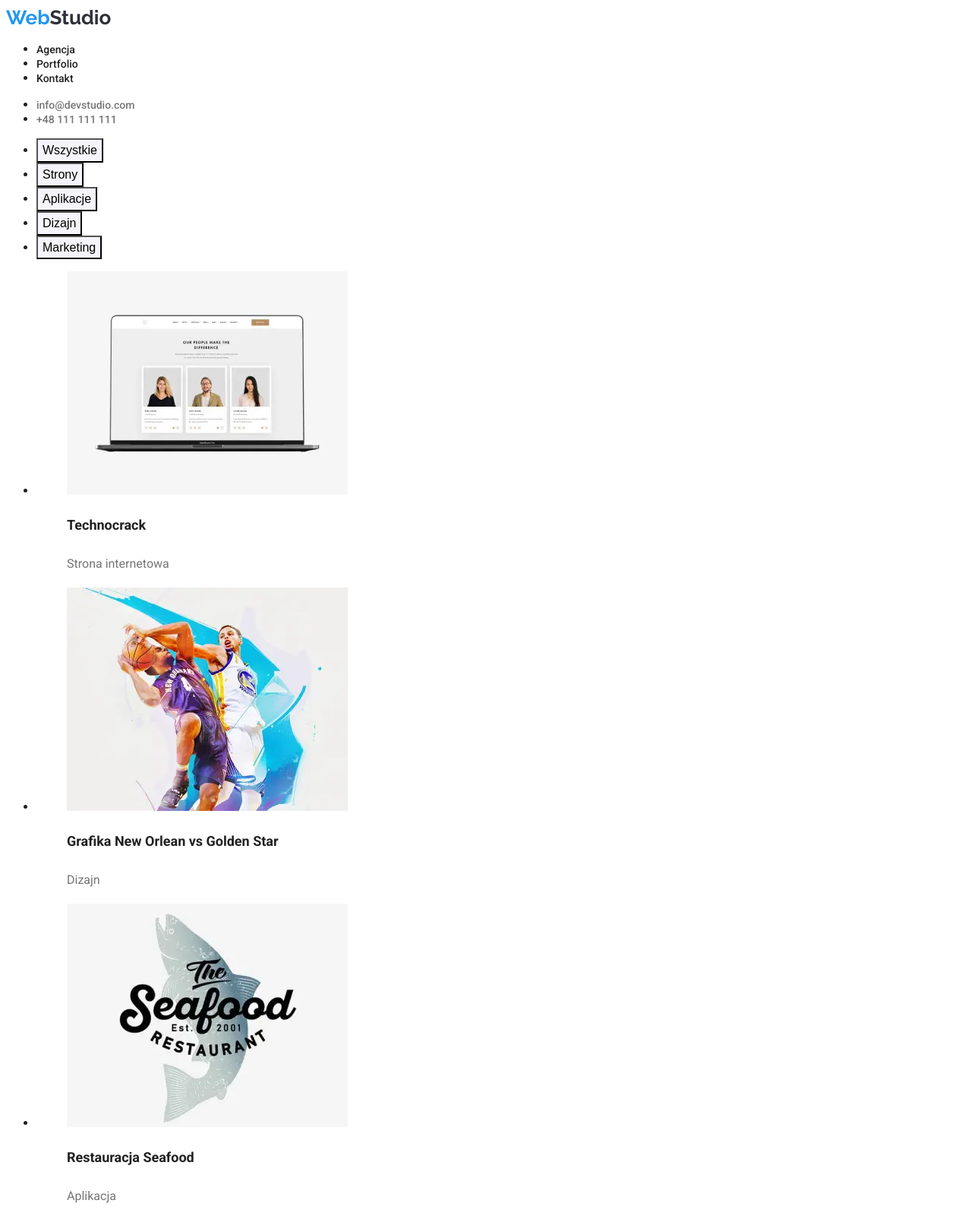
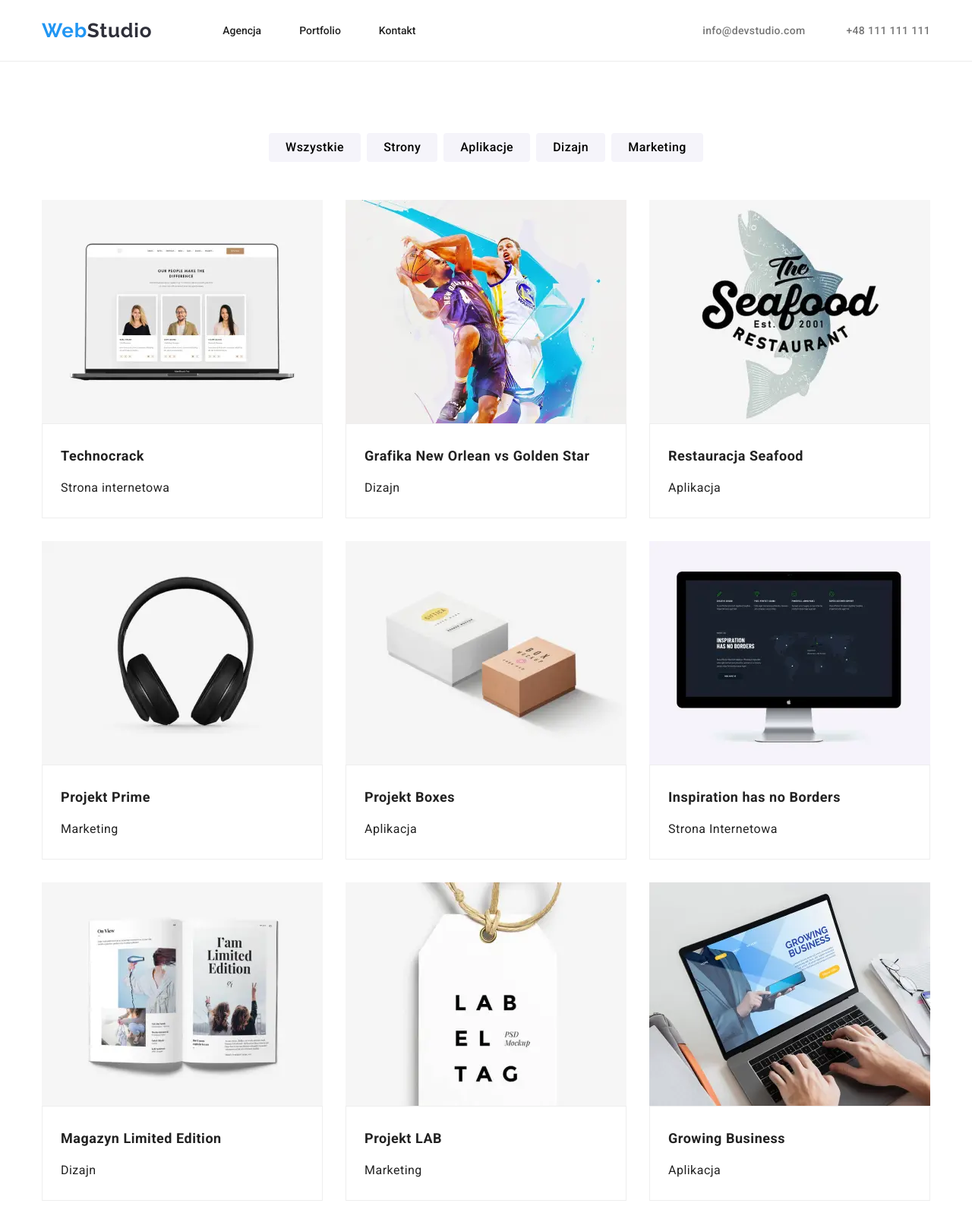
Before and after one commit to patryktomasztomaszek/patryktomasztomaszek.github.io, a plain HTML site: page portfolio.html in a window 1280 px wide. Shown: the top 1600 px of the page at 76% size. Drawn offline with nearby package versions, Linux system fonts and the light colour scheme.

Commit message:
Homework #3

```diff
--- a/css/styles.css
+++ b/css/styles.css
@@ -1,15 +1,81 @@
-/* font-family
-color
-font-size
-line-height
-font-weight
-button pointer */
+/* Style reset */
+h1,
+h2,
+h3,
+h4,
+h5,
+h6 {
+  margin: 0;
+  padding: 0;
+}
+p {
+  margin: 0;
+  padding: 0;
+}
+ul,
+ol {
+  margin: 0;
+  padding: 0;
+}
 
+.list {
+  list-style: none;
+}
+/* Style reset end */
+
+/* Global */
 body {
+  margin: 0;
   font-family: Roboto, sans-serif;
   color: #212121;
 }
 
+.container {
+  width: 1200px;
+  padding: 0 15px;
+  margin: 0 auto;
+}
+
+.section {
+  padding: 94px 0;
+}
+
+.button {
+  border: 0;
+  cursor: pointer;
+
+  font-size: 16px;
+  font-weight: 500;
+  line-height: 1.62;
+
+  background-color: #f5f4fa;
+}
+.button:hover {
+  background-color: #2196f3;
+  color: white;
+}
+
+.header_1 {
+  color: white;
+  font-weight: 900;
+  font-size: 44px;
+  line-height: 1.36;
+  text-transform: uppercase;
+}
+
+h2,
+h3,
+p {
+  letter-spacing: 0.03em;
+}
+
+img {
+  display: block;
+}
+
+/* Global end */
+
+/* Header */
 .link {
   text-decoration: none;
   font-style: normal;
@@ -22,9 +88,12 @@ body {
   color: #2196f3;
 }
 .link_logo {
+  align-self: center;
   font-family: Raleway, serif;
   font-size: 26px;
   line-height: 1.19;
+  margin-right: 93px;
+  letter-spacing: 0.03em;
 }
 
 .logo_left_side {
@@ -37,9 +106,44 @@ body {
   color: #ffffff;
 }
 
+.header .container {
+  display: flex;
+  align-items: center;
+  height: 80px;
+}
+
 .nav,
+.menu {
+  align-self: center;
+}
+
+.menu,
 .header_contact {
   font-weight: 500;
+  align-self: center;
+}
+
+.header_contact {
+  margin: 0 0 0 auto;
+}
+
+.header-contact-item {
+  margin-right: 50px;
+  letter-spacing: 0.02em;
+}
+
+.menu-item,
+.header-contact-item {
+  display: inline-block;
+}
+
+.menu-item {
+  margin-right: 46px;
+}
+
+.menu-item:last-child,
+.header-contact-item:last-child {
+  margin: 0;
 }
 
 .link_menu_left {
@@ -49,86 +153,214 @@ body {
 .link_menu_right {
   color: #757575;
 }
+.header {
+  border-bottom: 1px solid #ececec;
+}
+/* Header end */
+/* Slider */
+.slider {
+  display: flex;
+  height: 600px;
+  flex-flow: column nowrap;
+  justify-content: center;
+  align-items: center;
 
-.button {
-  cursor: pointer;
-  font-weight: 500;
-  line-height: 1.62;
-  background-color: #f5f4fa;
-  font-size: 16px;
+  background: #2f303a;
 }
 
-.button:hover {
-  background-color: #2196f3;
-  color: white;
+.slider_header {
+  width: 696px;
+  align-self: auto;
+
+  text-align: center;
+  letter-spacing: 0.06em;
+
+  margin-bottom: 30px;
 }
 
 .button_slider {
+  margin: 0 auto;
   cursor: pointer;
   line-height: 1.87;
+
   background-color: #2196f3;
   color: #ffffff;
+
   font-size: 16px;
+  font-weight: 700;
+
+  box-shadow: 0px 4px 4px rgba(0, 0, 0, 0.15);
+  border: 0;
+  border-radius: 4px;
+  padding: 10px 42px;
+}
+/* Slider end */
+
+/* Paragraphs section */
+.paragraphs {
+  display: flex;
+
+  justify-content: center;
+  align-items: center;
+
+  list-style-type: none;
+}
+.paragraphs-item {
+  display: block;
 }
 
-.header_1 {
-  color: white;
-  font-weight: 900;
-  font-size: 44px;
-  line-height: 1.36;
-  text-transform: uppercase;
+.paragraphs-item:first-child {
+  margin-right: 0;
 }
-.header_2 {
-  font-weight: bold;
-  font-size: 36px;
-  line-height: 1.17;
+.paragraphs-item:last-child {
+  margin-left: 0;
 }
 .header_3 {
   font-size: 14px;
   font-weight: bold;
   line-height: 1.14;
+  margin-bottom: 10px;
 }
 .paragraph {
+  font-size: 14px;
   color: #757575;
   line-height: 1.71;
 }
+/* Paragraphs section end */
+/* What we do */
+.header_2 {
+  text-align: center;
+  font-weight: bold;
+  font-size: 36px;
+  line-height: 1.17;
+  margin-bottom: 50px;
+}
+.images {
+  display: flex;
+  justify-content: center;
+  align-items: center;
+  list-style-type: none;
+}
+.images_item {
+  display: inline-block;
+  margin: 0 15px;
+}
+/* What we do end */
+/* Crew */
 
-.list_item_upper {
-  font-weight: 700;
-  font-size: 18px;
-  line-height: 2;
-}
-.list_item_lower {
-  color: #757575;
-  font-size: 16px;
-  line-height: 1.87;
+.team {
+  background: #f5f4fa;
 }
 
+.crew {
+  display: flex;
+  justify-content: center;
+  align-items: center;
+  list-style-type: none;
+}
+.crew_member {
+  margin: 0 15px;
+  background: #ffffff;
+  box-shadow: 0px 1px 3px rgba(0, 0, 0, 0.12), 0px 1px 1px rgba(0, 0, 0, 0.14),
+    0px 2px 1px rgba(0, 0, 0, 0.2);
+  border-radius: 0px 0px 4px 4px;
+}
+.crew_member_figure {
+  margin: 0;
+}
+.crew_member_description {
+  text-align: center;
+}
 .list_crew_upper {
   font-weight: 500;
   font-size: 16px;
   line-height: 1.19;
+
+  margin: 30px 0 10px 0;
 }
 .list_crew_lower {
   color: #757575;
   font-size: 16px;
   line-height: 1.19;
+
+  margin: 10px 0 30px 0;
 }
-
-.slider,
+/* Crew end */
+/* Buttons */
+.buttons {
+  display: flex;
+  justify-content: center;
+}
+.button {
+  background: #f5f4fa;
+  border-radius: 4px;
+  padding: 6px 22px;
+  margin: 0 4px;
+  letter-spacing: 0.03em;
+}
+.button:hover {
+  background: #2196f3;
+  box-shadow: 0px 3px 1px rgba(0, 0, 0, 0.1), 0px 1px 2px rgba(0, 0, 0, 0.08),
+    0px 2px 2px rgba(0, 0, 0, 0.12);
+  border-radius: 4px;
+}
+/* Button end */
+/* Portfolio */
+.portfolio {
+  margin-bottom: 94px;
+}
+.section_portfolio {
+  padding-bottom: 50px;
+}
+.list {
+  display: flex;
+  justify-items: center;
+  flex-wrap: wrap;
+}
+.list_item {
+  margin: 0 0 30px 0;
+}
+.list_item:not(:nth-child(3n)) {
+  margin-right: 30px;
+}
+.list_description {
+  border: 1px solid #eeeeee;
+}
+.list_description_upper {
+  padding: 24px 0 0 24px;
+  font-weight: bold;
+  font-size: 18px;
+  line-height: 2;
+  color: #212121;
+}
+.list_description_lower {
+  padding: 9px 0 24px 24px;
+  font-size: 16px;
+  line-height: 1.87;
+  letter-spacing: 0.03em;
+}
+/* Portfolio end */
+/* Footer */
 .footer {
-  background: #2f303a; /*Na białym tle nie widać tekstu*/
+  background: #2f303a;
+}
+.footer_wrapper {
+  padding: 60px 0 60px 15px;
+}
+.footer_contact_info {
+  margin-top: 30px;
+}
+.address_footer {
+  margin: 9px 0;
+}
+.link_footer p {
+  margin: 9px 0;
+  color: rgba(255, 255, 255, 0.6);
 }
 .footer_contact_info {
   color: #ffffff;
   font-size: 14px;
   font-style: normal;
 }
-
-.team {
-  background: #f5f4fa;
-}
-
-.list_crew {
-  background: white;
-}
+/* Footer end */
+/* My CSS is catastrpohic garbage, i know ;( */
--- a/index.html
+++ b/index.html
@@ -5,6 +5,10 @@
     <meta charset="UTF-8" />
     <meta http-equiv="X-UA-Compatible" content="IE=edge" />
     <meta name="viewport" content="width=device-width, initial-scale=1.0" />
+    <link
+      rel="stylesheet"
+      href="https://cdnjs.cloudflare.com/ajax/libs/modern-normalize/1.1.0/modern-normalize.min.css"
+    />
     <link rel="stylesheet" href="css/styles.css" />
     <link
       href="https://fonts.googleapis.com/css2?family=Raleway:wght@700&family=Roboto:wght@400;500;700;900&display=swap"
@@ -13,64 +17,73 @@
   </head>
 
   <body>
-    <header>
+    <header class="header">
+      <div class="container">
         <a class="link link_logo" href="/"
           ><span class="logo_left_side">Web</span
           ><span class="logo_header_right_side">Studio</span></a
         >
-      <nav>
-        <ul class="nav">
-          <li><a class="link link_menu_left" href="index.html">Agencja</a></li>
-          <li>
+        <nav class="nav">
+          <ul class="menu">
+            <li class="menu-item">
+              <a class="link link_menu_left" href="index.html">Agencja</a>
+            </li>
+            <li class="menu-item">
               <a class="link link_menu_left" href="portfolio.html">Portfolio</a>
             </li>
-          <li><a class="link link_menu_left" href="/">Kontakt</a></li>
+            <li class="menu-item">
+              <a class="link link_menu_left" href="/">Kontakt</a>
+            </li>
           </ul>
+        </nav>
         <ul class="header_contact">
-          <li>
+          <li class="header-contact-item">
             <a class="link link_menu_right" href="mailto:info@devstudio.com"
               >info@devstudio.com</a
             >
           </li>
-          <li>
+          <li class="header-contact-item">
             <a class="link link_menu_right" href="tel:+48111111111"
               >+48 111 111 111</a
             >
           </li>
         </ul>
-      </nav>
+      </div>
     </header>
 
     <main>
       <section class="slider">
-        <h1 class="header_1">Efektywne rozwiązania dla waszego biznesu</h1>
+        <h1 class="header_1 slider_header">
+          Efektywne rozwiązania dla waszego biznesu
+        </h1>
         <button class="button_slider" type="button">Zamów usługe</button>
       </section>
 
-      <section>
-        <ul>
-          <li>
+      <section class="section paragraphs">
+        <div class="container">
+          <ul class="paragraphs">
+            <li class="paragraphs-item">
               <h3 class="header_3">LOREM IPSUM</h3>
               <p class="paragraph">
                 Lorem ipsum dolor sit amet, consectetur adipiscing elit. Nam vel
                 arcu sem. Sed non sodales dui. Interdum et malescuada
               </p>
             </li>
-          <li>
+            <li class="paragraphs-item">
               <h3 class="header_3">LOREM IPSUM</h3>
               <p class="paragraph">
                 Lorem ipsum dolor sit amet, consectetur adipiscing elit. Nam vel
                 arcu sem. Sed non sodales dui. Interdum et malescuada
               </p>
             </li>
-          <li>
+            <li class="paragraphs-item">
               <h3 class="header_3">LOREM IPSUM</h3>
               <p class="paragraph">
                 Lorem ipsum dolor sit amet, consectetur adipiscing elit. Nam vel
                 arcu sem. Sed non sodales dui. Interdum et malescuada
               </p>
             </li>
-          <li>
+            <li class="paragraphs-item">
               <h3 class="header_3">LOREM IPSUM</h3>
               <p class="paragraph">
                 Lorem ipsum dolor sit amet, consectetur adipiscing elit. Nam vel
@@ -78,12 +91,14 @@
               </p>
             </li>
           </ul>
+        </div>
       </section>
 
-      <section>
+      <section class="section">
+        <div class="container">
           <h2 class="header_2">Czym się zajmujemy</h2>
-        <ul>
-          <li>
+          <ul class="images">
+            <li class="images_item">
               <img
                 src="images/img1.webp"
                 width="370"
@@ -91,7 +106,7 @@
                 alt="Work on a tablet"
               />
             </li>
-          <li>
+            <li class="images_item">
               <img
                 src="images/img2.webp"
                 width="370"
@@ -99,7 +114,7 @@
                 alt="Work on a phone and notebook"
               />
             </li>
-          <li>
+            <li class="images_item">
               <img
                 src="images/img3.webp"
                 width="370"
@@ -108,82 +123,91 @@
               />
             </li>
           </ul>
+        </div>
       </section>
 
-      <section class="team">
+      <section class="section team">
+        <div class="container">
           <h2 class="header_2">Nasz zespół</h2>
-        <ul>
-          <li>
-            <figure class="list_crew">
+          <ul class="crew">
+            <li class="crew_member">
+              <figure class="crew_member_figure">
                 <img
                   src="images/person1.webp"
                   width="270"
                   height="260"
                   alt="Man in shirt and glasses product designer"
                 />
-              <figcaption>
+                <figcaption class="crew_member_description">
                   <p class="list_crew_upper">John Doe</p>
                   <p class="list_crew_lower">Product Designer</p>
                 </figcaption>
               </figure>
             </li>
-          <li>
-            <figure class="list_crew">
+            <li class="crew_member">
+              <figure class="crew_member_figure">
                 <img
                   src="images/person2.webp"
                   width="270"
                   height="260"
                   alt="Women in suit and glasses frontend developer"
                 />
-              <figcaption>
+                <figcaption class="crew_member_description">
                   <p class="list_crew_upper">John Doe</p>
                   <p class="list_crew_lower">Frontend Developer</p>
                 </figcaption>
               </figure>
             </li>
-          <li>
-            <figure class="list_crew">
+            <li class="crew_member">
+              <figure class="crew_member_figure">
                 <img
                   src="images/person3.webp"
                   width="270"
                   height="260"
                   alt="Men in shirt marketing"
                 />
-              <figcaption>
+                <figcaption class="crew_member_description">
                   <p class="list_crew_upper">John Doe</p>
                   <p class="list_crew_lower">Marketing</p>
                 </figcaption>
               </figure>
             </li>
-          <li>
-            <figure class="list_crew">
+            <li class="crew_member">
+              <figure class="crew_member_figure">
                 <img
                   src="images/person4.webp"
                   width="270"
                   height="260"
                   alt="Man in shirt and glasses UI designer"
                 />
-              <figcaption>
+                <figcaption class="crew_member_description">
                   <p class="list_crew_upper">John Doe</p>
                   <p class="list_crew_lower">UI Designer</p>
                 </figcaption>
               </figure>
             </li>
           </ul>
+        </div>
       </section>
     </main>
     <footer class="footer">
-      <a class="link link_logo" href="/"
+      <div class="container">
+        <div class="footer_wrapper">
+          <a class="link link_logo logo_footer" href="/"
             ><span class="logo_left_side">Web</span
             ><span class="logo_footer_right_side">Studio</span></a
           >
           <address class="footer_contact_info">
-        <p>m. Warszawa, Aleje Jerozolimskie 21</p>
+            <p class="address_footer">m. Warszawa, Aleje Jerozolimskie 21</p>
             <a class="link link_footer" href="mailto:info@example.com"
-          >info@example.com</a
+              ><p>info@example.com</p></a
             >
-        <a class="link link_footer" href="tel:+48111111111">+48 111 111 111</a>
+            <a class="link link_footer" href="tel:+48111111111"
+              ><p>+48 111 111 111</p></a
+            >
           </address>
+        </div>
+      </div>
     </footer>
   </body>
 </html>
--- a/portfolio.html
+++ b/portfolio.html
@@ -1,197 +1,203 @@
 <!DOCTYPE html>
 <html lang="pl">
   <head>
+    <title>Studio</title>
     <meta charset="UTF-8" />
     <meta http-equiv="X-UA-Compatible" content="IE=edge" />
     <meta name="viewport" content="width=device-width, initial-scale=1.0" />
-    <title>Portfolio</title>
+    <link
+      rel="stylesheet"
+      href="https://cdnjs.cloudflare.com/ajax/libs/modern-normalize/1.1.0/modern-normalize.min.css"
+    />
     <link rel="stylesheet" href="css/styles.css" />
     <link
       href="https://fonts.googleapis.com/css2?family=Raleway:wght@700&family=Roboto:wght@400;500;700;900&display=swap"
       rel="stylesheet"
     />
   </head>
+
   <body>
-    <header>
+    <header class="header">
+      <div class="container">
         <a class="link link_logo" href="/"
           ><span class="logo_left_side">Web</span
           ><span class="logo_header_right_side">Studio</span></a
         >
-      <nav>
-        <ul class="nav">
-          <li><a class="link link_menu_left" href="index.html">Agencja</a></li>
-          <li>
+        <nav class="nav">
+          <ul class="menu">
+            <li class="menu-item">
+              <a class="link link_menu_left" href="index.html">Agencja</a>
+            </li>
+            <li class="menu-item">
               <a class="link link_menu_left" href="portfolio.html">Portfolio</a>
             </li>
-          <li><a class="link link_menu_left" href="/">Kontakt</a></li>
+            <li class="menu-item">
+              <a class="link link_menu_left" href="/">Kontakt</a>
+            </li>
           </ul>
+        </nav>
         <ul class="header_contact">
-          <li>
+          <li class="header-contact-item">
             <a class="link link_menu_right" href="mailto:info@devstudio.com"
               >info@devstudio.com</a
             >
           </li>
-          <li>
+          <li class="header-contact-item">
             <a class="link link_menu_right" href="tel:+48111111111"
               >+48 111 111 111</a
             >
           </li>
         </ul>
-      </nav>
+      </div>
     </header>
+
     <main>
-      <section>
-        <ul>
+      <section class="section section_portfolio">
+        <div class="container">
+          <ul class="list buttons">
             <li><button class="button" type="button">Wszystkie</button></li>
             <li><button class="button" type="button">Strony</button></li>
             <li><button class="button" type="button">Aplikacje</button></li>
             <li><button class="button" type="button">Dizajn</button></li>
             <li><button class="button" type="button">Marketing</button></li>
           </ul>
+        </div>
       </section>
-      <section>
-        <ul>
-          <li>
-            <figure class="list_item">
+      <section class="portfolio">
+        <div class="container">
+          <ul class="list">
+            <li class="list_item">
               <img
                 src="images/img4.webp"
                 width="370"
                 height="294"
                 alt="Techhnocrack website"
               />
-              <figcaption>
-                <p class="list_item_upper">Technocrack</p>
-                <p class="list_item_lower">Strona internetowa</p>
-              </figcaption>
-            </figure>
+              <div class="list_description">
+                <p class="list_description_upper">Technocrack</p>
+                <p class="list_description_lower">Strona internetowa</p>
+              </div>
             </li>
-          <li>
-            <figure class="list_item">
+            <li class="list_item">
               <img
                 src="images/img5.webp"
                 width="370"
                 height="294"
                 alt="Image of two basketball players"
               />
-              <figcaption>
-                <p class="list_item_upper">Grafika New Orlean vs Golden Star</p>
-                <p class="list_item_lower">Dizajn</p>
-              </figcaption>
-            </figure>
+              <div class="list_description">
+                <p class="list_description_upper">
+                  Grafika New Orlean vs Golden Star
+                </p>
+                <p class="list_description_lower">Dizajn</p>
+              </div>
             </li>
-          <li>
-            <figure class="list_item">
+            <li class="list_item">
               <img
                 src="images/img6.webp"
                 width="370"
                 height="294"
                 alt="Seafood restaurant logo"
               />
-              <figcaption>
-                <p class="list_item_upper">Restauracja Seafood</p>
-                <p class="list_item_lower">Aplikacja</p>
-              </figcaption>
-            </figure>
+              <div class="list_description">
+                <p class="list_description_upper">Restauracja Seafood</p>
+                <p class="list_description_lower">Aplikacja</p>
+              </div>
             </li>
-          <li>
-            <figure class="list_item">
+            <li class="list_item">
               <img
                 src="images/img7.webp"
                 width="370"
                 height="294"
                 alt="Headphones"
               />
-              <figcaption>
-                <p class="list_item_upper">Projekt Prime</p>
-                <p class="list_item_lower">Marketing</p>
-              </figcaption>
-            </figure>
+              <div class="list_description">
+                <p class="list_description_upper">Projekt Prime</p>
+                <p class="list_description_lower">Marketing</p>
+              </div>
             </li>
-          <li>
-            <figure class="list_item">
+            <li class="list_item">
               <img
                 src="images/img8.webp"
                 width="370"
                 height="294"
                 alt="White and bronze boxes"
               />
-              <figcaption>
-                <p class="list_item_upper">Projekt Boxes</p>
-                <p class="list_item_lower">Aplikacja</p>
-              </figcaption>
-            </figure>
+              <div class="list_description">
+                <p class="list_description_upper">Projekt Boxes</p>
+                <p class="list_description_lower">Aplikacja</p>
+              </div>
             </li>
-          <li>
-            <figure class="list_item">
+            <li class="list_item">
               <img
                 src="images/img9.webp"
                 width="370"
                 height="294"
                 alt="Apple monitor"
               />
-              <figcaption>
-                <p class="list_item_upper">Inspiration has no Borders</p>
-                <p class="list_item_lower">Strona Internetowa</p>
-              </figcaption>
-            </figure>
+              <div class="list_description">
+                <p class="list_description_upper">Inspiration has no Borders</p>
+                <p class="list_description_lower">Strona Internetowa</p>
+              </div>
             </li>
-          <li>
-            <figure class="list_item">
+            <li class="list_item">
               <img
                 src="images/img10.webp"
                 width="370"
                 height="294"
                 alt="Book with images"
               />
-              <figcaption>
-                <p class="list_item_upper">Magazyn Limited Edition</p>
-                <p class="list_item_lower">Dizajn</p>
-              </figcaption>
-            </figure>
+              <div class="list_description">
+                <p class="list_description_upper">Magazyn Limited Edition</p>
+                <p class="list_description_lower">Dizajn</p>
+              </div>
             </li>
-          <li>
-            <figure class="list_item">
+            <li class="list_item">
               <img
                 src="images/img11.webp"
                 width="370"
                 height="294"
                 alt="Tag with text"
               />
-              <figcaption>
-                <p class="list_item_upper">Projekt LAB</p>
-                <p class="list_item_lower">Marketing</p>
-              </figcaption>
-            </figure>
+              <div class="list_description">
+                <p class="list_description_upper">Projekt LAB</p>
+                <p class="list_description_lower">Marketing</p>
+              </div>
             </li>
-          <li>
-            <figure class="list_item">
+            <li class="list_item">
               <img
                 src="images/img12.webp"
                 width="370"
                 height="294"
                 alt="Work on notebook"
               />
-              <figcaption>
-                <p class="list_item_upper">Growing Business</p>
-                <p class="list_item_lower">Aplikacja</p>
-              </figcaption>
-            </figure>
+              <div class="list_description">
+                <p class="list_description_upper">Growing Business</p>
+                <p class="list_description_lower">Aplikacja</p>
+              </div>
             </li>
           </ul>
+        </div>
       </section>
     </main>
     <footer class="footer">
-      <a class="link link_logo" href="/"
+      <div class="container">
+        <div class="footer_wrapper">
+          <a class="link link_logo logo_footer" href="/"
             ><span class="logo_left_side">Web</span
             ><span class="logo_footer_right_side">Studio</span></a
           >
           <address class="footer_contact_info">
-        <p>m. Warszawa, Aleje Jerozolimskie 21</p>
+            <p class="address_footer">m. Warszawa, Aleje Jerozolimskie 21</p>
             <a class="link link_footer" href="mailto:info@example.com"
-          >info@example.com</a
+              ><p>info@example.com</p></a
             >
-        <a class="link link_footer" href="tel:+48111111111">+48 111 111 111</a>
+            <a class="link link_footer" href="tel:+48111111111"
+              ><p>+48 111 111 111</p></a
+            >
           </address>
+        </div>
+      </div>
     </footer>
   </body>
 </html>
```
Lines whose indentation alone changed are shown as unchanged.
